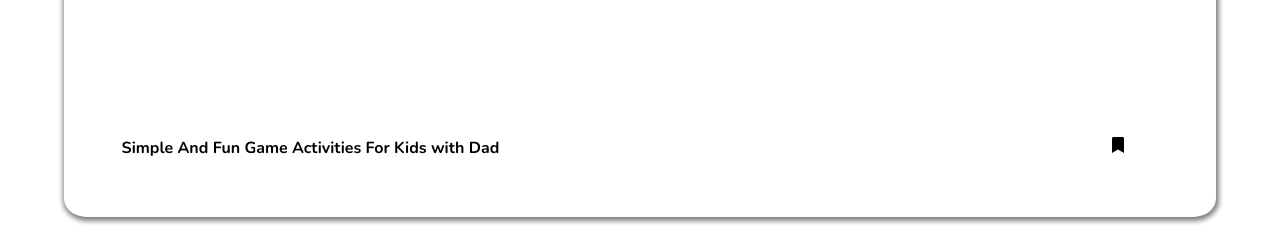
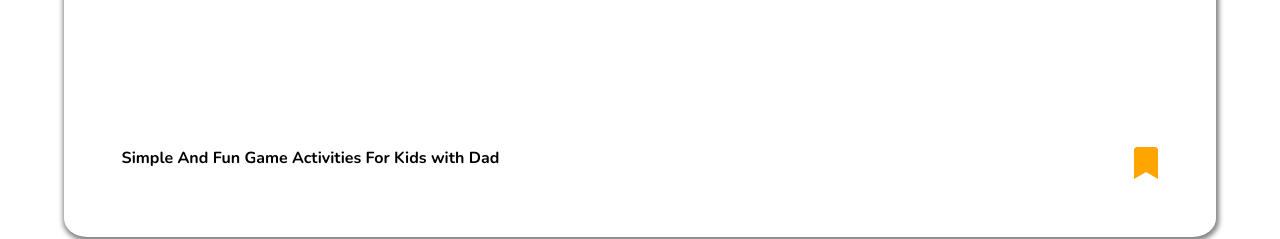
Before and after one commit to jdmcgrath/dada, a React (Create React App) app: page /categories/activity-ideas in a window 1280 px wide. Shown: the part 1960-2199 px from the top of the page. Built offline with nearby package versions, Linux system fonts and the light colour scheme.

Commit message:
fix styles on activity lists

```diff
--- a/src/components/Article/Article.jsx
+++ b/src/components/Article/Article.jsx
@@ -7,9 +7,9 @@ const Article = (props) => {
   return (
     <div className={styles.articleContainer}>
       <div className={styles.articleGrid}>
-        <h3 className={styles.articleTitle}>{Title}</h3>
+        <h3 className={styles.articleTitle}><a href="">{Title}</a></h3>
         <p className={styles.articleReadTime}>Read  Time: {ReadTime}</p>
-        <img className={styles.articleImg} src= {Image} alt=""/>
+        <a href=""><img className={styles.articleImg} src= {Image} alt=""/></a>
       </div>
     </div>
   );
@@ -19,4 +19,4 @@ export default Article;
 
 
 // need to figure out how these articles will be read.
-// videos will play in the embedded player and can switch to fullscreen and back, but the articles will presumably be from external sites?? need to find this out.
+// videos will play in the embedded player and can switch to fullscreen and back. articles are to be hosted so need to work out how to access them. additional comonent e.g. ArticleReader?
--- a/src/components/Video/Video.jsx
+++ b/src/components/Video/Video.jsx
@@ -31,16 +31,18 @@ const Video = (props) => {
           width='100%'
           height='100%'
           config={{
-            // youtube 'showinfo' property has been deprecated
+            // youtube 'showinfo' property has been deprecated so unable to hide title/channel/icon from video itself
           }}
         />
       </div>
-      <div className={styles.vidTitle}>
-        <p>
+
+      <div className={styles.vidBottomBar}>
+        <p className={styles.vidTitle}>
           {props.video.title}
         </p>
-        <FontAwesomeIcon icon={faBookmark} />
+        <FontAwesomeIcon icon={faBookmark} className={styles.vidBookmark}/>
       </div>
+
     </div>
   )
 }
--- a/src/components/Video/Video.module.scss
+++ b/src/components/Video/Video.module.scss
@@ -35,11 +35,21 @@
       left: 0;
     }
   }
-  .vidTitle {
+
+  .vidBottomBar {
     display: flex;
+    margin: 5%;
     justify-content: space-between;
-    margin: 5% 8% 5% 5%;
-    font-family: Nunito;
-    font-weight: bold;
+    .vidTitle {
+      font-family: Nunito;
+      font-weight: bold;
+      width: 80%;
+    }
+    .vidBookmark {
+      color: orange;
+      font-size: 2rem;
+
+    }
   }
+
 }
--- a/src/data/articles.js
+++ b/src/data/articles.js
@@ -1,24 +1,43 @@
 const articles = [
     {
+      "artID": 1,
       "Title": "30 Activity Idea for a Rainy Day",
-        "Body":"Ldfsihjbihjfdb fdbuifdbhiudfb buifbdijfdb",
+      "Body":"Lorem ipsum dolor sit amet, consectetur adipiscing elit, sed do eiusmod tempor incididunt ut labore et dolore magna aliqua. Ut enim ad minim veniam, quis nostrud exercitation ullamco laboris nisi ut aliquip ex ea commodo consequat. Duis aute irure dolor in reprehenderit in voluptate velit esse cillum dolore eu fugiat nulla pariatur. Excepteur sint occaecat cupidatat non proident, sunt in culpa qui officia deserunt mollit anim id est laborum.",
       "Image":"https://via.placeholder.com/100.png",
       "ReadTime":"3 min",
       "Keywords": ["indoor","outdoor"],
     },
     {
+      "artID": 2,
       "Title": "5 Things to Teach Your Toddler Today",
-        "Body":"Ldfsihjbihjfdb fdbuifdbhiudfb buifbdijfdb",
+      "Body":"Lorem ipsum dolor sit amet, consectetur adipiscing elit, sed do eiusmod tempor incididunt ut labore et dolore magna aliqua. Ut enim ad minim veniam, quis nostrud exercitation ullamco laboris nisi ut aliquip ex ea commodo consequat. Duis aute irure dolor in reprehenderit in voluptate velit esse cillum dolore eu fugiat nulla pariatur. Excepteur sint occaecat cupidatat non proident, sunt in culpa qui officia deserunt mollit anim id est laborum.",
       "Image":"https://via.placeholder.com/100.png",
       "ReadTime":"1 min",
       "Keywords": ["language"],
     },
     {
+      "artID": 3,
       "Title": "7 Independent Play Ideas for WFH Dads",
-        "Body":"Ldfsihjbihjfdb fdbuifdbhiudfb buifbdijfdb",
+      "Body":"Lorem ipsum dolor sit amet, consectetur adipiscing elit, sed do eiusmod tempor incididunt ut labore et dolore magna aliqua. Ut enim ad minim veniam, quis nostrud exercitation ullamco laboris nisi ut aliquip ex ea commodo consequat. Duis aute irure dolor in reprehenderit in voluptate velit esse cillum dolore eu fugiat nulla pariatur. Excepteur sint occaecat cupidatat non proident, sunt in culpa qui officia deserunt mollit anim id est laborum.",
       "Image":"https://via.placeholder.com/100.png",
       "ReadTime":"3 min",
-        "Keywords": ["indoor"],
+      "Keywords": ["indoor", "social-skills"],
+    },
+    {
+      "artID": 4,
+      "Title": "9 Ways to Keep Your Kid Active During Lockdown",
+      "Body":"Lorem ipsum dolor sit amet, consectetur adipiscing elit, sed do eiusmod tempor incididunt ut labore et dolore magna aliqua. Ut enim ad minim veniam, quis nostrud exercitation ullamco laboris nisi ut aliquip ex ea commodo consequat. Duis aute irure dolor in reprehenderit in voluptate velit esse cillum dolore eu fugiat nulla pariatur. Excepteur sint occaecat cupidatat non proident, sunt in culpa qui officia deserunt mollit anim id est laborum.",
+      "Image":"https://via.placeholder.com/100.png",
+      "ReadTime":"7 min",
+      "Keywords": ["indoor","outdoor", "language", "social-skills"],
+    },
+    {
+      "artID": 5,
+      "Title": "4 Easy Ways to Make a Teepee",
+      "Body":"Lorem ipsum dolor sit amet, consectetur adipiscing elit, sed do eiusmod tempor incididunt ut labore et dolore magna aliqua. Ut enim ad minim veniam, quis nostrud exercitation ullamco laboris nisi ut aliquip ex ea commodo consequat. Duis aute irure dolor in reprehenderit in voluptate velit esse cillum dolore eu fugiat nulla pariatur. Excepteur sint occaecat cupidatat non proident, sunt in culpa qui officia deserunt mollit anim id est laborum.",
+      "Image":"https://via.placeholder.com/100.png",
+      "ReadTime":"5 min",
+      "Keywords": ["indoor","outdoor"],
     },
 ]
 
```
Also changed, not shown: src/components/Article/Article.module.scss (+2 -6 lines). Lines whose indentation alone changed are shown as unchanged.
